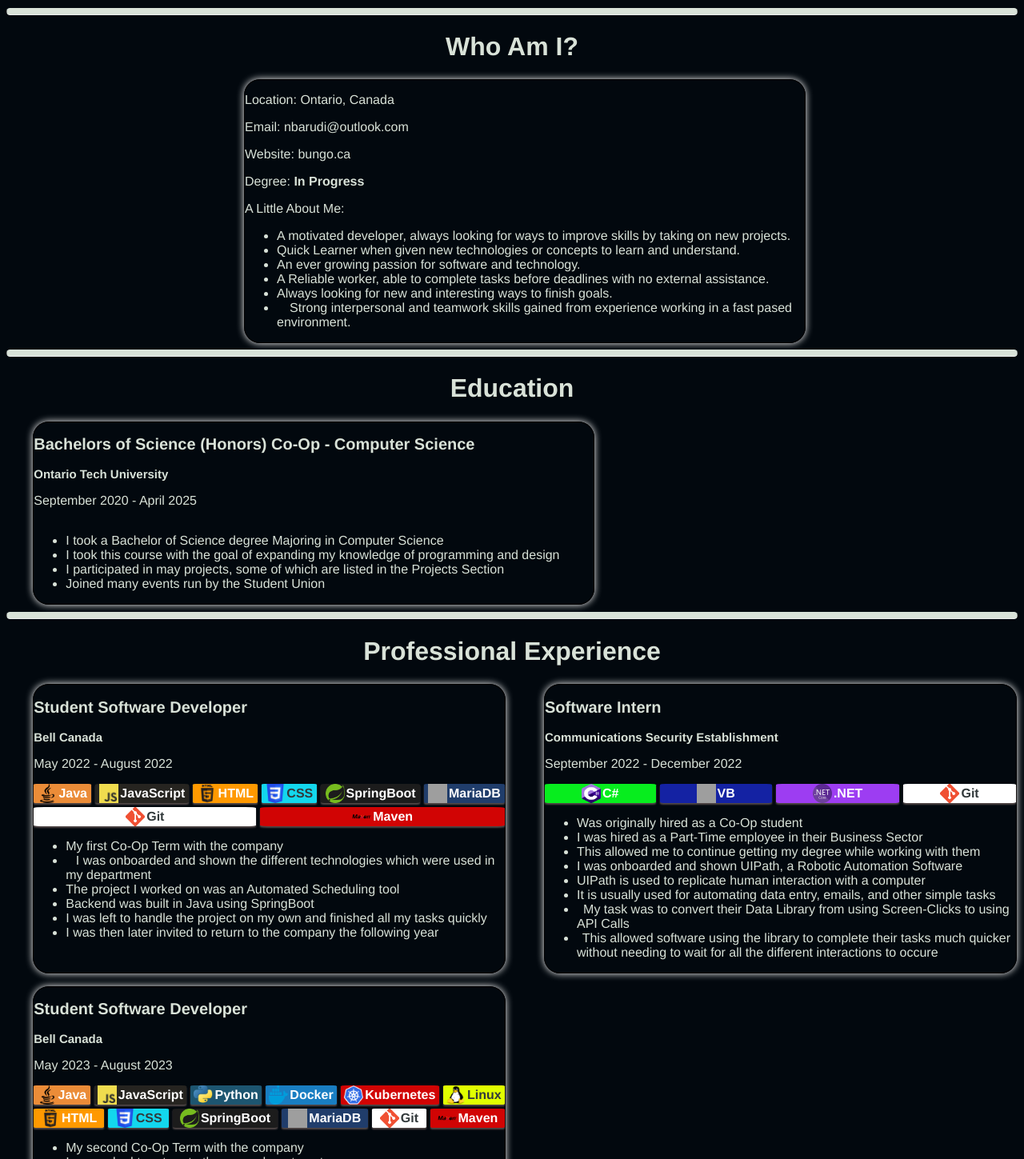
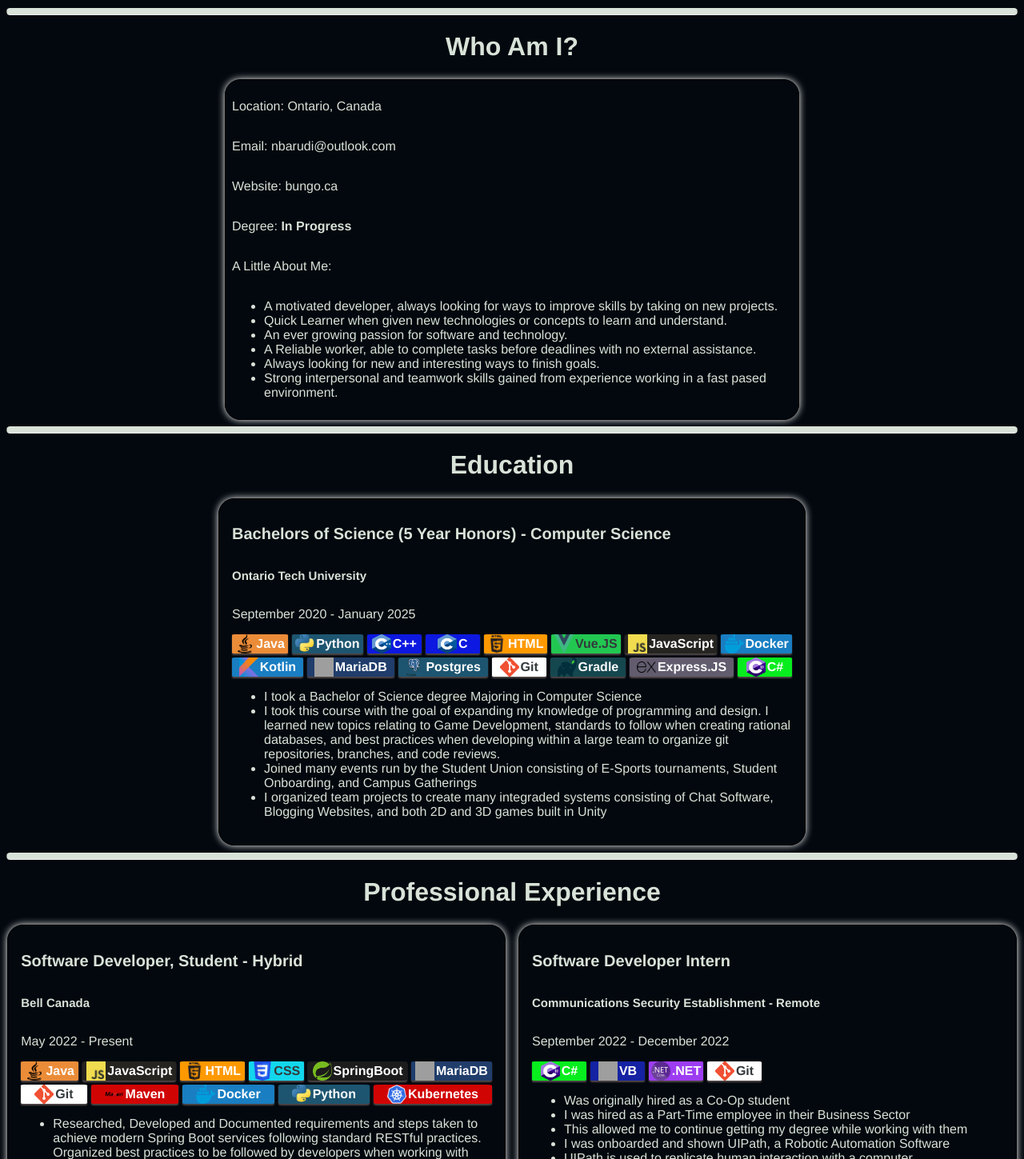
Before and after one commit to nbarudi/Portfolio, a Vue app: page /resume in a window 1280 px wide. Shown: the part 461-1910 px from the top of the page at 80% size. Built offline with nearby package versions, Linux system fonts and the light colour scheme; grey boxes are pictures that could not be loaded.

Commit message:
Updated resume

```diff
--- a/src/assets/resume.json
+++ b/src/assets/resume.json
@@ -6,14 +6,15 @@
             {
                 "id": "otu",
                 "location": "Ontario Tech University",
-                "title": "Bachelors of Science (Honors) Co-Op - Computer Science",
+                "title": "Bachelors of Science (5 Year Honors) - Computer Science",
                 "startdate": "September 2020",
-                "enddate": "April 2025",
+                "enddate": "January 2025",
+                "tags": ["java", "python", "cpp", "c", "html", "vue", "js", "docker", "kotlin", "maria", "postgres", "git", "gradle", "express", "cs"],
                 "details": [
                     "I took a Bachelor of Science degree Majoring in Computer Science",
-                    "I took this course with the goal of expanding my knowledge of programming and design",
-                    "I participated in may projects, some of which are listed in the Projects Section",
-                    "Joined many events run by the Student Union"
+                    "I took this course with the goal of expanding my knowledge of programming and design. I learned new topics relating to Game Development, standards to follow when creating rational databases, and best practices when developing within a large team to organize git repositories, branches, and code reviews.",
+                    "Joined many events run by the Student Union consisting of E-Sports tournaments, Student Onboarding, and Campus Gatherings",
+                    "I organized team projects to create many integraded systems consisting of Chat Software, Blogging Websites, and both 2D and 3D games built in Unity"
                 ]
             }
         ]
@@ -23,25 +24,23 @@
         "name": "Professional Experience",
         "content": [
             {
-                "id": "bell-a",
+                "id": "bell",
                 "location": "Bell Canada",
-                "title": "Student Software Developer",
+                "title": "Software Developer, Student - Hybrid",
                 "startdate": "May 2022",
-                "enddate": "August 2022",
-                "tags": ["java", "js", "html", "css", "spring", "maria", "git", "maven"],
+                "enddate": "Present",
+                "tags": ["java", "js", "html", "css", "spring", "maria", "git", "maven", "docker", "python", "kubernetes"],
                 "details": [
-                    "My first Co-Op Term with the company",
-                    "I was onboarded and shown the different technologies which were used in my department",
-                    "The project I worked on was an Automated Scheduling tool",
-                    "Backend was built in Java using SpringBoot",
-                    "I was left to handle the project on my own and finished all my tasks quickly",
-                    "I was then later invited to return to the company the following year"
+                    "Researched, Developed and Documented requirements and steps taken to achieve modern Spring Boot services following standard RESTful practices. Organized best practices to be followed by developers when working with Spring Boot for current and future projects. Resulted in much more efficient REST API applications and better code maintainability.",
+                    "Developed and Maintained many MonoRepo integrated systems managing docker builds and automated Gitlab CICD services. Automatically deployed service statistics to Kafka and Elastic for delegating tasks throughout the business team. This resulted in efficient and quick service delivery within the business.",
+                    "Monitored and quicky completed JIRA Tickets thus continuing to achieve an overall 99.5% service uptime for customers and business units demonstrating strong time management skills. Also, designed automated ticketing services to alert developers when errors occur in production resulting in a much more efficient process of repairing system errors.",
+                    "Gathered client requirements and lead a team of developers to produce modern full stack services making use of multiple frameworks to achieve automated internal commissioning and deployment of server hardware."
                 ]
             },
             {
                 "id": "cse",
-                "location": "Communications Security Establishment",
-                "title": "Software Intern",
+                "location": "Communications Security Establishment - Remote",
+                "title": "Software Developer Intern",
                 "startdate": "September 2022",
                 "enddate": "December 2022",
                 "tags": ["cs", "vb", "dotnet", "git"],
@@ -55,27 +54,6 @@
                     "My task was to convert their Data Library from using Screen-Clicks to using API Calls",
                     "This allowed software using the library to complete their tasks much quicker without needing to wait for all the different interactions to occure"
                 ]
-            },
-            {
-                "id": "bell-b",
-                "location": "Bell Canada",
-                "title": "Student Software Developer",
-                "startdate": "May 2023",
-                "enddate": "August 2023",
-                "tags": ["java", "js","python", "docker", "kubernetes", "linux", "html", "css", "spring", "maria", "git", "maven"],
-                "details": [
-                    "My second Co-Op Term with the company",
-                    "I was asked to return to the same department",
-                    "One of my tasks includes setting up Jira Notifier services",
-                    "This allows the company to quickly discover and dispatch any errors in production",
-                    "Another task is Data Analysis",
-                    "Using Elastic and Kafka, input and analyze data to allow for quick action in conjunction with the Jira Notifier",
-                    "Creating Unit & Feature testing",
-                    "Created 70% code coverage unit testing for the Scheduler Tool & Feature Testing for endpoints",
-                    "Developed Unit Testing features for the Jira Notifier",
-                    "Set-Up OpenTelemetry services as a proof-of-concept for future projects",
-                    "Designed automation services for the decommissioning of hardware"
-                ]
             }
         ]
     }
--- a/src/components/ResumeComponent.vue
+++ b/src/components/ResumeComponent.vue
@@ -60,12 +60,15 @@
     }
 
     .list {
-        flex: 1 1;
-		max-width: 700px;
-		text-align-last: left;
-        margin-left: 2em;
+        display: flex;
+        flex-direction: column;
+        align-items: flex-start;
+        max-width: 700px;
+        text-align: left;
+        margin: 0 auto;
+        padding: 1em;
         border: 1px solid black;
-		box-shadow: 0 0 10px #ffffff;
+        box-shadow: 0 0 10px #ffffff;
         border-radius: 20px;
     }
 
--- a/src/components/WhoAmI.vue
+++ b/src/components/WhoAmI.vue
@@ -43,12 +43,15 @@
     }
 
     .list {
-        flex: 1 1;
-		max-width: 700px;
-		text-align-last: left;
-        margin-left: 2em;
+        display: flex;
+        flex-direction: column;
+        align-items: flex-start;
+        max-width: 700px;
+        text-align: left;
+        margin: 0 auto;
+        padding: 0.5em;
         border: 1px solid black;
-		box-shadow: 0 0 10px #ffffff;
+        box-shadow: 0 0 10px #ffffff;
         border-radius: 20px;
     }
 
```
